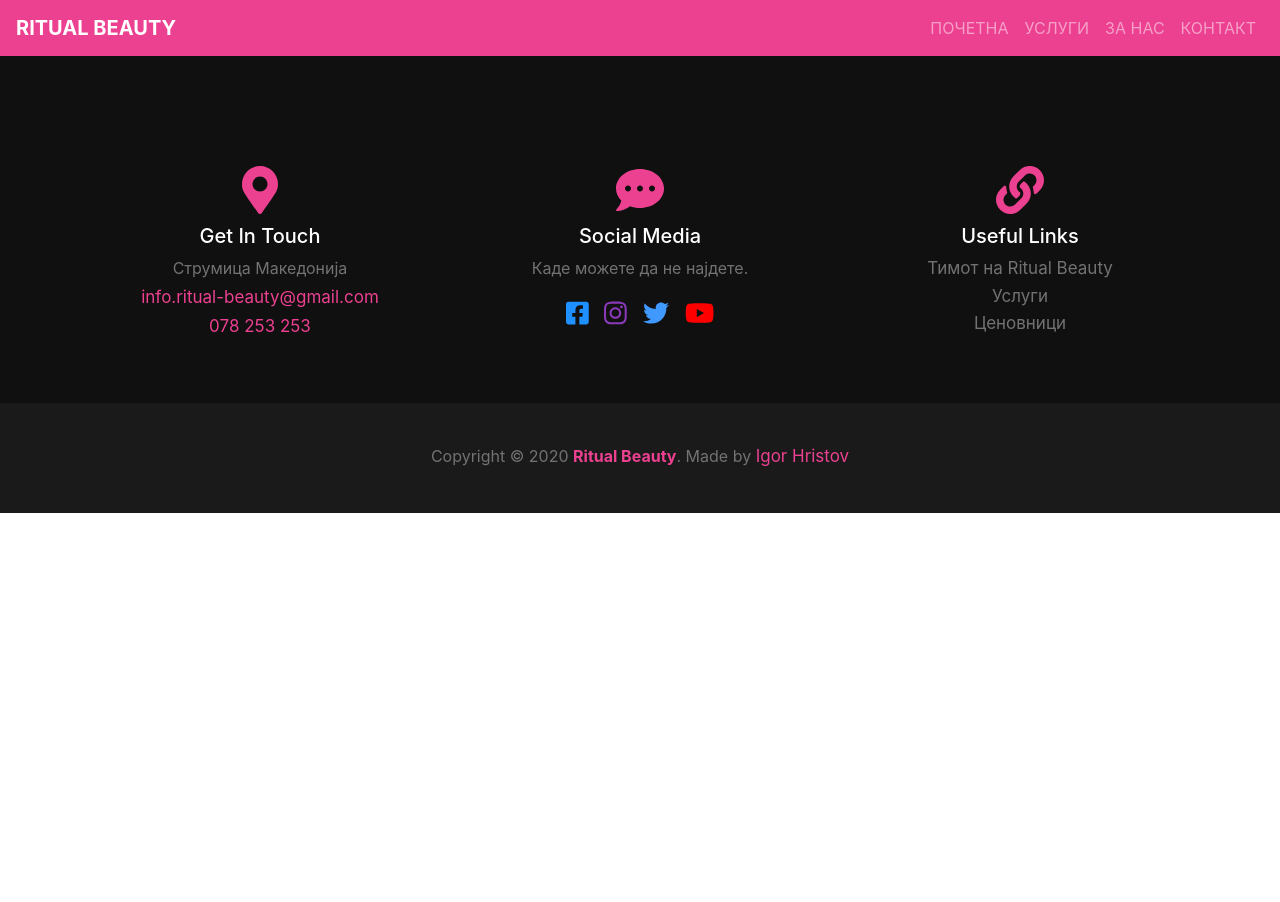
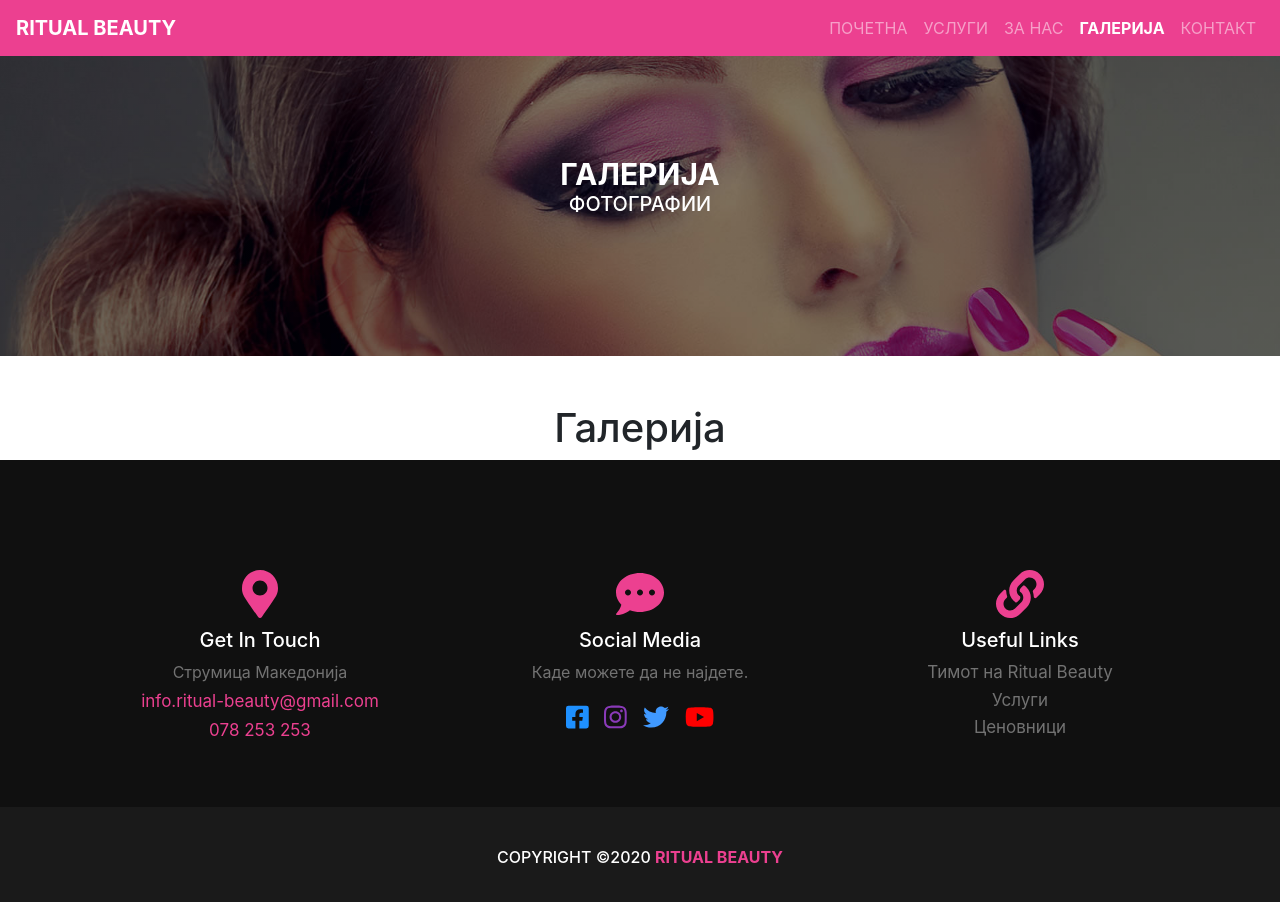
Before and after one commit to igorhristov/RitualBeauty, a React (Create React App) app: page /gallery in a window 1280 px wide. Shown: the top 902 px of the page. Before the commit the page ends 800 px from the top, so only its background shows below. Built offline with nearby package versions, Linux system fonts and the light colour scheme.

Commit message:
add gallery page

```diff
--- a/src/App.js
+++ b/src/App.js
@@ -3,6 +3,7 @@
 
 import Home from './pages/home/home.component';
 import AboutUs from './pages/about/about.component';
+import GalleryPage from './pages/gallery/gallery.component';
 import ContactUs from './pages/contact/contact.component';
 import ServicesPage from './pages/services/services.component';
 import ServicePage from './pages/service/service.component';
@@ -33,6 +34,9 @@
                 <Route path='/contact-us'>
                     <ContactUs />
                 </Route>
+                <Route path='/gallery'>
+                    <GalleryPage />
+                </Route>
             </Switch>
             <Footer />
             <ScrollToTop />
--- a/src/components/carousel/carousel.component.jsx
+++ b/src/components/carousel/carousel.component.jsx
@@ -12,8 +12,8 @@
         <Carousel.Item>
             <img className='d-block w-100' src={image1} alt='First slide' />
             <Carousel.Caption  className="text-left pt-0 pt-lg-5">
-                <h3>First slide label</h3>
-                <p>Nulla vitae elit libero, a pharetra augue mollis interdum.</p>
+                <h3>КОСА</h3>
+                <p>СТИЛ/ТРЕНД/НОВОСТИ</p>
                 <CustomButton title='Read More' />
             </Carousel.Caption>
         </Carousel.Item>
@@ -21,8 +21,8 @@
             <img className='d-block w-100' src={image2} alt='Third slide' />
 
             <Carousel.Caption className="text-left pt-0 pt-lg-5">
-                <h3>Second slide label</h3>
-                <p>Lorem ipsum dolor sit amet, consectetur adipiscing elit.</p>
+                <h3>ЛИЦЕ</h3>
+                <p>БЕСПРЕКОРНОСТ И УБАВИНА</p>
                 <CustomButton title='Read More' />
             </Carousel.Caption>
         </Carousel.Item>
@@ -30,8 +30,8 @@
             <img className='d-block w-100' src={image3} alt='Third slide' />
 
             <Carousel.Caption  className="text-left pt-0 pt-lg-5">
-                <h3>Third slide label</h3>
-                <p>Praesent commodo cursus magna, vel scelerisque nisl consectetur.</p>
+                <h3>ТЕЛО</h3>
+                <p>ЛИНИЈА,НЕГА И ЗДРАВЈЕ</p>
                 <CustomButton title='Read More' />
             </Carousel.Caption>
         </Carousel.Item>
--- a/src/components/footer/footer.component.jsx
+++ b/src/components/footer/footer.component.jsx
@@ -84,12 +84,9 @@
         <Container fluid className='footer-bottom px-0'>
             <Row noGutters className='mx-0'>
                 <div className='col-md-12 text-center'>
-                    <p>
-                        Copyright © 2020 <span className='template-name'>Ritual Beauty</span>. Made by{' '}
-                        <a rel='noopener noreferrer' href='https://google.com' target='_blank'>
-                            Igor Hristov
-                        </a>
-                    </p>
+                    <h6 className="text-uppercase">
+                        Copyright ©2020 <span className='template-name'>Ritual Beauty</span>
+                    </h6>
                 </div>
             </Row>
         </Container>
--- a/src/components/header/header.components.jsx
+++ b/src/components/header/header.components.jsx
@@ -26,6 +26,9 @@
                 <NavLink activeStyle={{ color: 'white', fontWeight: 'bold' }} className='nav-link' to='/about-us'>
                     За Нас
                 </NavLink>
+                <NavLink activeStyle={{ color: 'white', fontWeight: 'bold' }} className='nav-link' to='/gallery'>
+                    Галерија
+                </NavLink>
                 <NavLink activeStyle={{ color: 'white', fontWeight: 'bold' }} className='nav-link' to='/contact-us'>
                     Контакт
                 </NavLink>
--- a/src/pages/about/about.component.jsx
+++ b/src/pages/about/about.component.jsx
@@ -20,14 +20,17 @@
                             vidlivi.
                         </p>
                         <p>
-                            Lorem ipsum, dolor sit amet consectetur adipisicing elit. Officia saepe quis reiciendis
-                            quibusdam nostrum quo sunt repudiandae, odit minima nobis possimus nemo ullam inventore quod
-                            adipisci asperiores ab recusandae odio.
+                            Ние сме редовни посетители на најпознатите семинари и конгреси за убавина во светот, учиме,
+                            се надградуваме, ги следиме трендовите и ви ги правиме достапни најдокажаните и
+                            најефективните иновации од светските центри на убавина како Италија, Англија, Франција,
+                            Америка.
                         </p>
                         <p>
-                            Lorem, ipsum dolor sit amet consectetur adipisicing elit. Neque et, iste dignissimos labore
-                            dolorum repellat totam quaerat doloribus quos aperiam recusandae aspernatur quia aliquid,
-                            impedit necessitatibus iusto ex aut? Tempora!
+                            Нашиот салон прави спој на најсовремена светска технологија и обучен персонал. Салонот
+                            располага со над 50 видови апарати со повеќе функции и програми кои опфаќаат третмани на
+                            лице, тело и коса, кои во рацете на нашиот едуциран и високостручен персонал прават
+                            вистински чуда и не само што ги остваруваат, туку и ги надминуваат вашите соништа за
+                            убавина. Третманите кои ви ги нудиме од вас ќе направат олицетворение на убавината.
                         </p>
                     </div>
                 </Col>
--- /dev/null
+++ b/src/pages/gallery/gallery.component.jsx
@@ -0,0 +1,11 @@
+import React from 'react';
+import InnerHeader from '../../components/innerHeader/innerHeader.component';
+
+const GalleryPage = () => (
+    <>
+        <InnerHeader title='Галерија' subtitle='Фотографии' />
+        <h1 className='text-center'>Галерија</h1>
+    </>
+);
+
+export default GalleryPage;
```
Also changed, not shown: src/pages/gallery/gallery.styles.css (added).
